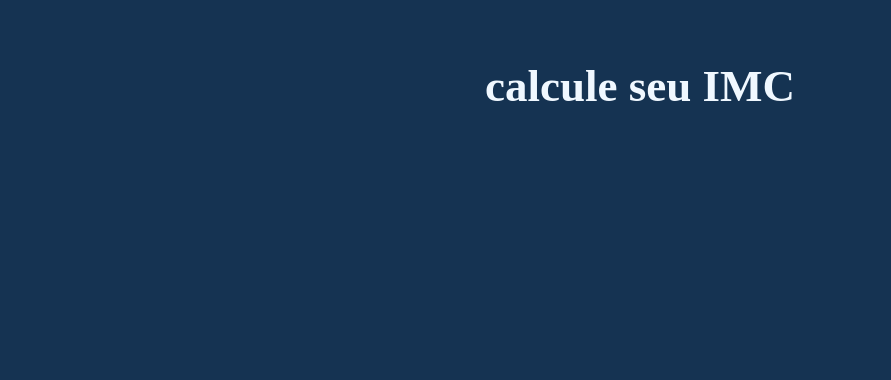
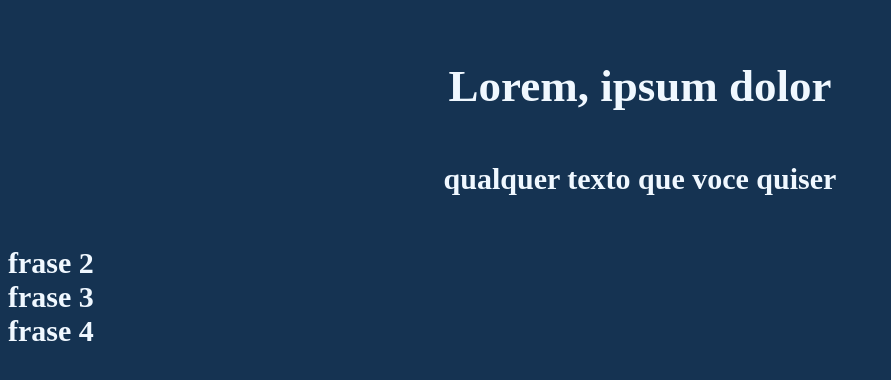
Before and after one commit to Jackson-rocha/CursoJS, a plain HTML site: page index.html in a window 1280 px wide. Shown: the whole page, without its empty margins (0-891 px from the left). Drawn offline with Linux system fonts and the light colour scheme.

Commit message:
Exercicio com for

```diff
--- a/exercicios.js
+++ b/exercicios.js
@@ -1,7 +1,21 @@
-// estrutura de repetição
+//Exercicio com for
 
-const frutas = ['pera', 'uva', 'laranja'];
+const elementos = [
+    {tag: 'p', texto: 'qualquer texto que voce quiser'},
+    {tag: 'div', texto: 'frase 2'},
+    {tag: 'section', texto: 'frase 3'},
+    {tag: 'footer', texto: 'frase 4'},
+];
 
-for (let i = 0; i < frutas.length; i++) {/*+=10*/
-    console.log(i);
-};
+const container = document.querySelector('.container');
+const div = document.createElement('div');
+
+for (let i = 0; i < elementos.length; i++){
+    let{tag, texto} = elementos[i];
+    let tagCriada = document.createElement(tag);
+    tagCriada.innerHTML = texto;
+    div.appendChild(tagCriada);
+
+}
+
+container.appendChild(div);
--- a/index.html
+++ b/index.html
@@ -8,7 +8,7 @@
 </head>
 <body>
     <section class="container">
-        <h1>calcule seu IMC</h1>
+        <h1>Lorem, ipsum dolor </h1>
      </section>
 
 
```
Also changed, not shown: index.js (+22 -0 lines).
